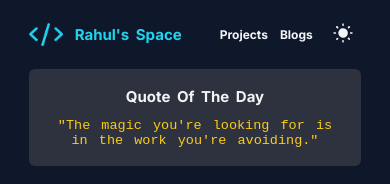
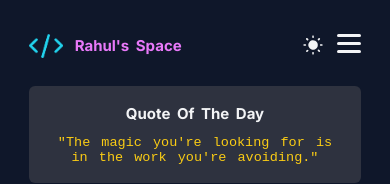
Before and after one commit to RahulModi1310/RahulSpace-Portfolio, a React (Vite) app: page / in a window 390 px wide. Shown: the top 184 px of the page. Built offline with nearby package versions, Linux system fonts and the light colour scheme.

Commit message:
Navbar Mobile View Created

```diff
--- a/src/App.css
+++ b/src/App.css
@@ -57,6 +57,7 @@ body {
   max-width: min(1280px, 70dvw);
   margin: auto;
   padding: 0;
+  margin-top: 0.5rem;
   font-family: var(--primary-font-1), var(--primary-font-2);
   color: var(--secondary-color-major);
   font-weight: 500;
--- a/src/Components/CPStatusCard/CPStatusCard.jsx
+++ b/src/Components/CPStatusCard/CPStatusCard.jsx
@@ -6,7 +6,7 @@ import SectionComp from "../../HelperComponents/SectionComp/SectionComp";
 const CPStatusCard = () => {
   return (
     <SectionComp
-      id="Blogs"
+      id="CP"
       title={
         <span className={styles.cp_heading}>Competitive Programming {` `}</span>
       }
--- a/src/Components/IntroSection/IntroSection.jsx
+++ b/src/Components/IntroSection/IntroSection.jsx
@@ -11,7 +11,7 @@ import SocialMediaCards from "./SocialMediaCards";
 const IntroSection = () => {
   return (
     <>
-      <div className={styles.intro_section}>
+      <div id="About" className={styles.intro_section}>
         {/* Left Intro Block */}
         <div className={styles.left_intro_block}>
           <h1 className={styles.intro_heading}>
--- /dev/null
+++ b/src/Components/Navbar/DesktopNavbar/DesktopNavbar.jsx
@@ -0,0 +1,36 @@
+import React from "react";
+import Logo from "../../../assets/Logo.png";
+
+import styles from "./DesktopNavBar.module.css";
+import ThemeToggle from "../ThemeToggle";
+
+const DesktopNavbar = () => {
+  return (
+    <>
+      <nav className={styles.navbar}>
+        {/* Left Nav block */}
+        <div className={styles.left_nav_block}>
+          <img src={Logo} alt="" />
+          <span>
+            <a href="#About">Rahul's Space</a>
+          </span>
+        </div>
+
+        {/* Right Nav block */}
+        <div className={styles.right_nav_block}>
+          <ul>
+            <li>
+              <a href="#Projects">Projects</a>
+            </li>
+            <li>
+              <a href="#Blogs">Blogs</a>
+            </li>
+          </ul>
+          <ThemeToggle />
+        </div>
+      </nav>
+    </>
+  );
+};
+
+export default DesktopNavbar;
--- a/src/Components/Navbar/Navbar.module.css
+++ b/src/Components/Navbar/DesktopNavbar/DesktopNavbar.module.css
@@ -1,5 +1,5 @@
 .navbar {
-  margin: 0.5rem 0;
+  /* margin: 0.5rem 0; */
   padding: 0.75rem 0;
   z-index: 1;
   position: sticky;
@@ -51,3 +51,9 @@
 .right_nav_block a:hover {
   color: var(--secondary-color-pink);
 }
+
+@media (max-width: 500px) {
+  .navbar {
+    display: none;
+  }
+}
--- /dev/null
+++ b/src/Components/Navbar/MobileNavbar/Hamburger.jsx
@@ -0,0 +1,30 @@
+//Dependencies Import
+import React from "react";
+
+//Stylesheet Imports
+import styles from "./Hamburger.module.css";
+
+//Image Imports
+
+const Hamburger = (props) => {
+  return (
+    <div
+      onClick={props.onClick}
+      className={`${styles.hamburger__ham} ${
+        props.isOpen ? styles.active : ""
+      }`}
+    >
+      <div
+        className={`${styles.hamburger__burger} ${styles.hamburger__burger1}`}
+      ></div>
+      <div
+        className={`${styles.hamburger__burger} ${styles.hamburger__burger2}`}
+      ></div>
+      <div
+        className={`${styles.hamburger__burger} ${styles.hamburger__burger3}`}
+      ></div>
+    </div>
+  );
+};
+
+export default Hamburger;
--- /dev/null
+++ b/src/Components/Navbar/MobileNavbar/Hamburger.module.css
@@ -0,0 +1,45 @@
+.hamburger__ham {
+  position: relative;
+  width: 2rem;
+  height: 2rem;
+  display: flex;
+  justify-content: space-around;
+  flex-wrap: nowrap;
+  flex-direction: column;
+  z-index: 1;
+  margin-left: auto;
+  overflow: hidden;
+}
+
+.hamburger__burger {
+  width: 2rem;
+  height: 0.25rem;
+  border-radius: 10px;
+  background-color: var(--secondary-color-major);
+  transform-origin: 0;
+  transition: all 0.3s linear;
+}
+
+.hamburger__ham.active .hamburger__burger {
+  transform-origin: 1px;
+  background-color: var(--secondary-color-major);
+  opacity: 0.8;
+}
+
+.hamburger__ham.active .hamburger__burger1 {
+  transform: rotate(45deg);
+}
+
+.hamburger__ham.active .hamburger__burger2 {
+  transform: translate(100px);
+}
+
+.hamburger__ham.active .hamburger__burger3 {
+  transform: rotate(-45deg);
+}
+
+@media (min-width: 800px) {
+  .hamburger__ham {
+    display: none;
+  }
+}
--- /dev/null
+++ b/src/Components/Navbar/MobileNavbar/MobileNavbar.jsx
@@ -0,0 +1,63 @@
+import React, { useState } from "react";
+import Hamburger from "./Hamburger";
+import styles from "./MobileNavbar.module.css";
+import Logo from "../../../assets/Logo.png";
+import ThemeToggle from "../ThemeToggle";
+
+const MobileNavbar = () => {
+  const [isHamburgerOpen, setIsHamburgerOpen] = useState(false);
+
+  const HamburgerHandler = () => {
+    setIsHamburgerOpen((prevstate) => {
+      return !prevstate;
+    });
+  };
+
+  const LinkHandler = () => {
+    setIsHamburgerOpen(false);
+  };
+
+  return (
+    <nav className={styles.navbar__nav}>
+      <div onClick={LinkHandler} className={styles.navbar__logo}>
+        <img src={Logo} alt="" />
+        <span>
+          <a href="#About">Rahul's Space</a>
+        </span>
+      </div>
+
+      <ul
+        className={`${styles.navbar__navMenu} ${
+          isHamburgerOpen ? "" : styles.notActive
+        }`}
+      >
+        <li>
+          <a onClick={LinkHandler} href="#About">
+            About
+          </a>
+        </li>
+        <li>
+          <a onClick={LinkHandler} href="#CP">
+            Competitive Programming
+          </a>
+        </li>
+        <li>
+          <a onClick={LinkHandler} href="#Projects">
+            Projects
+          </a>
+        </li>
+        <li>
+          <a onClick={LinkHandler} href="#Blogs">
+            Blogs
+          </a>
+        </li>
+      </ul>
+      <div className={styles.nav__buttons}>
+        <ThemeToggle />
+        <Hamburger isOpen={isHamburgerOpen} onClick={HamburgerHandler} />
+      </div>
+    </nav>
+  );
+};
+
+export default MobileNavbar;
--- /dev/null
+++ b/src/Components/Navbar/MobileNavbar/MobileNavbar.module.css
@@ -0,0 +1,68 @@
+.navbar__nav {
+  position: sticky;
+  top: 0%;
+  z-index: 1;
+  width: 100%;
+  height: 80px;
+  display: flex;
+  flex-direction: row;
+  justify-content: space-between;
+  align-items: center;
+  column-gap: 3em;
+  background-color: var(--primary-color);
+}
+
+.navbar__navMenu {
+  list-style: none;
+  display: flex;
+  position: fixed;
+  margin: 0;
+  top: 80px;
+  left: 0;
+  padding: 2em 8%;
+  flex-direction: column;
+  row-gap: 2em;
+  height: 100vh;
+  width: 80vw;
+  min-width: fit-content;
+  background-color: var(--primary-color);
+  transform: translateX(0%);
+  transition: transform 0.3s linear;
+}
+
+.navbar__navMenu.notActive {
+  transform: translateX(-100%);
+}
+
+.navbar__navMenu > li > a {
+  font-size: 1.5em;
+  font-weight: 400;
+  text-decoration: none;
+  color: inherit;
+}
+
+.navbar__logo {
+  color: var(--secondary-color-blue);
+  font-size: 1.25rem;
+  font-weight: 700;
+  display: flex;
+  flex-direction: row;
+  align-items: center;
+  column-gap: 1rem;
+}
+
+.navbar__logo > img {
+  max-height: 2rem;
+}
+
+.nav__buttons {
+  display: flex;
+  flex-direction: row;
+  column-gap: 0.5rem;
+}
+
+@media (min-width: 500px) {
+  .navbar__nav {
+    display: none;
+  }
+}
--- a/src/Components/Navbar/Navbar.jsx
+++ b/src/Components/Navbar/Navbar.jsx
@@ -1,32 +1,12 @@
 import React from "react";
-import Logo from "../../assets/Logo.png";
-
-import styles from "./Navbar.module.css";
-import ThemeToggle from "./ThemeToggle";
+import DesktopNavbar from "./DesktopNavbar/DesktopNavbar";
+import MobileNavbar from "./MobileNavbar/MobileNavbar";
 
 const Navbar = () => {
   return (
     <>
-      <nav className={styles.navbar}>
-        {/* Left Nav block */}
-        <div className={styles.left_nav_block}>
-          <img src={Logo} alt="" />
-          <span>Rahul's Space</span>
-        </div>
-
-        {/* Right Nav block */}
-        <div className={styles.right_nav_block}>
-          <ul>
-            <li>
-              <a href="#Projects">Projects</a>
-            </li>
-            <li>
-              <a href="#Blogs">Blogs</a>
-            </li>
-          </ul>
-          <ThemeToggle />
-        </div>
-      </nav>
+      <DesktopNavbar />
+      <MobileNavbar />
     </>
   );
 };
--- a/src/Components/Navbar/ThemeToggle.module.css
+++ b/src/Components/Navbar/ThemeToggle.module.css
@@ -2,7 +2,7 @@
   background-color: transparent;
   outline: none;
   border: none;
-  max-width: 100%;
+  /* max-width: 100%; */
 }
 
 .toggleButton:hover {
@@ -10,7 +10,7 @@
 }
 
 .toggleButton > img {
-  width: 100%;
+  /* width: 100%; */
   height: 2rem;
   fill: red;
 }
```
